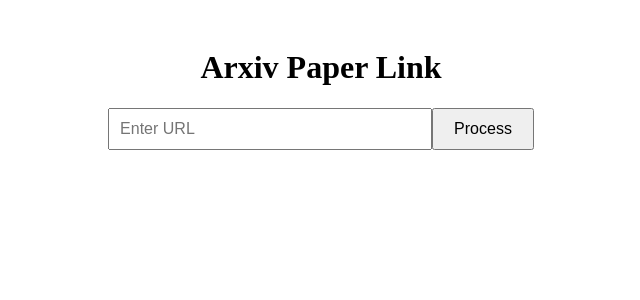
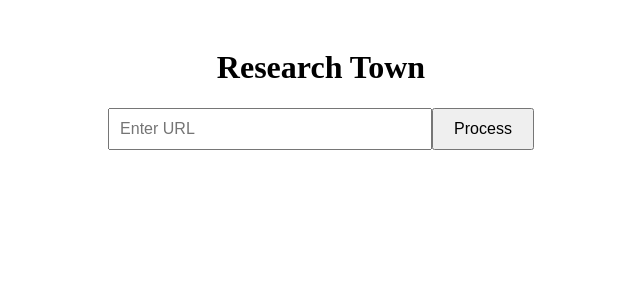
Before and after one commit to ulab-uiuc/research-town, a React (Create React App) app in the folder frontend/: page / in a window 1280 px wide. Shown: the top 300 px of the page, without its empty margins (319-959 px from the left). Built offline with nearby package versions, Linux system fonts and the light colour scheme.

Commit message:
add react router

```diff
--- a/frontend/package.json
+++ b/frontend/package.json
@@ -9,6 +9,8 @@
     "react": "^18.3.1",
     "react-dom": "^18.3.1",
     "react-markdown": "^9.0.1",
+    "react-router": "^6.26.2",
+    "react-router-dom": "^6.26.2",
     "react-scripts": "5.0.1",
     "web-vitals": "^2.1.4"
   },
--- a/frontend/src/App.js
+++ b/frontend/src/App.js
@@ -1,10 +1,11 @@
-import React, { useState } from 'react';
-import InputForm from './components/InputForm';
-import OutputDisplay from './components/OutputDisplay';
-import './styles/App.css';
+import React, { useState } from "react";
+import { BrowserRouter, Route, Routes } from "react-router-dom";
+import InputForm from "./components/InputForm";
+import OutputDisplay from "./components/OutputDisplay";
+import "./styles/App.css";
 
-function App() {
-  const [url, setUrl] = useState('');
+const Home = () => {
+  const [url, setUrl] = useState("");
   const [output, setOutput] = useState([]);
   const [isProcessing, setIsProcessing] = useState(false);
 
@@ -15,9 +16,9 @@
     setIsProcessing(true);
 
     try {
-        const response = await fetch('http://localhost:8000/process', {
-            method: 'POST',
-            headers: { 'Content-Type': 'application/json' },
+      const response = await fetch("http://localhost:8000/process", {
+        method: "POST",
+        headers: { "Content-Type": "application/json" },
         body: JSON.stringify({ url }),
       });
 
@@ -26,8 +27,8 @@
       }
 
       const reader = response.body.getReader();
-        const decoder = new TextDecoder('utf-8');
-        let buffer = '';
+      const decoder = new TextDecoder("utf-8");
+      let buffer = "";
 
       while (true) {
         const { value, done } = await reader.read();
@@ -35,7 +36,7 @@
 
         buffer += decoder.decode(value, { stream: true });
 
-        const parts = buffer.split('\n');
+        const parts = buffer.split("\n");
         buffer = parts.pop(); // Keep the last partial JSON string
 
         for (const part of parts) {
@@ -52,20 +53,31 @@
         setOutput((prevOutput) => [...prevOutput, data]);
       }
     } catch (error) {
-        setOutput([{ type: 'error', content: `An error occurred: ${error.message}` }]);
+      setOutput([
+        { type: "error", content: `An error occurred: ${error.message}` },
+      ]);
     } finally {
       setIsProcessing(false);
     }
   };
-
   return (
     <div className="app-container">
-      <h1>Arxiv Paper Link</h1>
+      <h1>Research Town</h1>
       <InputForm url={url} setUrl={setUrl} handleSubmit={handleSubmit} />
       {isProcessing && <p>Processing...</p>}
       <OutputDisplay output={output} />
     </div>
   );
+};
+
+function App() {
+  return (
+    <BrowserRouter basename={"/"}>
+      <Routes>
+        <Route path="/" element={<Home />} exact />
+      </Routes>
+    </BrowserRouter>
+  );
 }
 
 export default App;
```
Also changed, not shown: 1 other file (tests, documents, lock files or other folders). Lines whose indentation alone changed are shown as unchanged.
